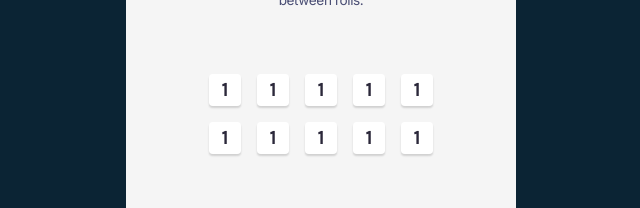
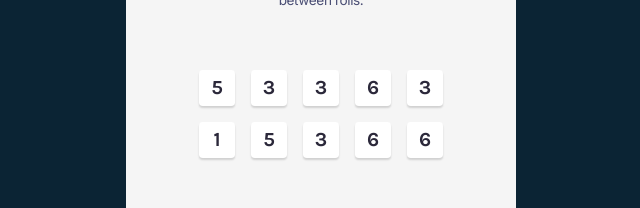
Before and after one commit to rheera/tenzies, a React (Vite) app: page / in a window 1280 px wide. Shown: the part 308-516 px from the top of the page, without its empty margins (319-959 px from the left). Built offline with nearby package versions, Linux system fonts and the light colour scheme.

Commit message:
add feature to hold dies when re-rolling

```diff
--- a/src/App.jsx
+++ b/src/App.jsx
@@ -1,7 +1,52 @@
+import { useState } from "react";
 import "./scss/App.scss";
 import Die from "./components/Die";
 
 function App() {
+  const randomDieNumber = () => Math.ceil(Math.random() * 6);
+
+  const allNewDice = () => {
+    let diceArr = [];
+    for (let i = 0; i < 10; i++) {
+      let newDie = {
+        id: i,
+        value: randomDieNumber(),
+        isHeld: false,
+      };
+      diceArr.push(newDie);
+    }
+    return diceArr;
+  };
+
+  const [dice, setDice] = useState(allNewDice());
+
+  const diceElements = dice.map((die, index) => {
+    return (
+      <Die
+        key={`die-${index}`}
+        value={die.value}
+        isHeld={die.isHeld}
+        holdDie={() => holdDie(die.id)}
+      />
+    );
+  });
+
+  function holdDie(id) {
+    setDice((oldDice) =>
+      oldDice.map((die) => {
+        return die.id === id ? { ...die, isHeld: !die.isHeld } : die;
+      })
+    );
+  }
+
+  function rollDice() {
+    setDice((oldDice) =>
+      oldDice.map((die) => {
+        return die.isHeld ? die : { ...die, value: randomDieNumber() };
+      })
+    );
+  }
+
   return (
     <>
       <main>
@@ -12,19 +57,10 @@ function App() {
             current value between rolls.
           </h2>
         </div>
-        <section className="dice">
-          <Die value={1} />
-          <Die value={1} />
-          <Die value={1} />
-          <Die value={1} />
-          <Die value={1} />
-          <Die value={1} />
-          <Die value={1} />
-          <Die value={1} />
-          <Die value={1} />
-          <Die value={1} />
-        </section>
-        <button className="rollButton">Roll</button>
+        <section className="dice">{diceElements}</section>
+        <button className="rollButton" onClick={rollDice}>
+          Roll
+        </button>
       </main>
     </>
   );
--- a/src/components/Die.jsx
+++ b/src/components/Die.jsx
@@ -2,7 +2,10 @@ import "../scss/Die.scss";
 
 export default function Die(props) {
   return (
-    <div className="die">
+    <div
+      className={`die ${props.isHeld ? "die--isHeld" : ""}`}
+      onClick={props.holdDie}
+    >
       <span className="die__number">{props.value}</span>
     </div>
   );
--- a/src/scss/App.scss
+++ b/src/scss/App.scss
@@ -65,10 +65,13 @@ main {
     border-radius: 4px;
     border: 1px solid transparent;
     cursor: pointer;
+    &:active {
+      box-shadow: inset 5px 5px 10px -3px rgba(0, 0, 0, 0.7);
+    }
   }
   .dice {
     display: grid;
-    grid: repeat(2, 1fr) / repeat(5, 1fr);
+    grid: auto auto / repeat(5, 1fr);
     gap: 1rem;
   }
 }
--- a/src/scss/Die.scss
+++ b/src/scss/Die.scss
@@ -2,11 +2,12 @@
   display: flex;
   align-items: center;
   justify-content: center;
-  width: 2rem;
-  height: 2rem;
+  width: 2.25rem;
+  height: 2.25rem;
   border-radius: 3.813px;
   background: #fff;
   box-shadow: 0px 2px 2px 0px rgba(0, 0, 0, 0.15);
+  cursor: pointer;
   &__number {
     color: #2b283a;
     text-align: center;
@@ -16,4 +17,7 @@
     font-weight: 700;
     line-height: normal;
   }
+  &--isHeld {
+    background: #59e391;
+  }
 }
```
